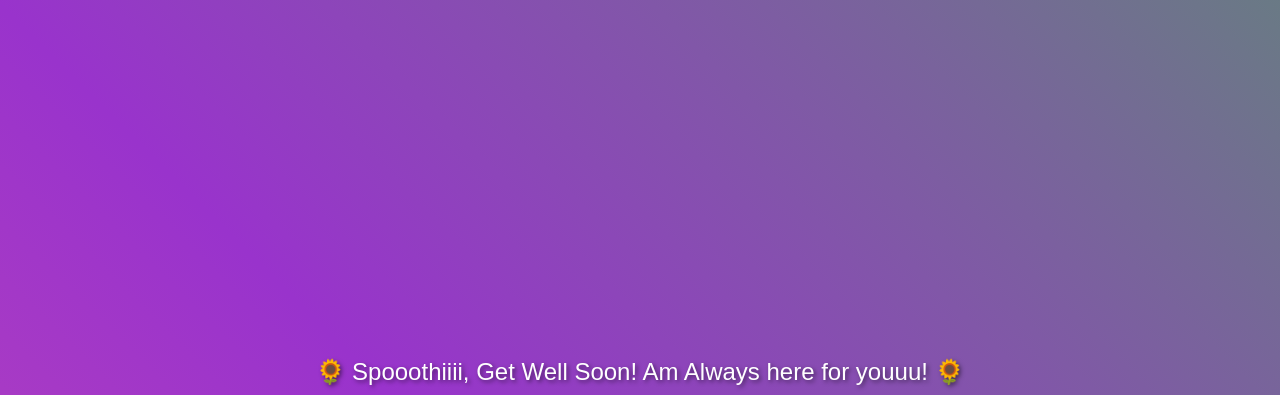
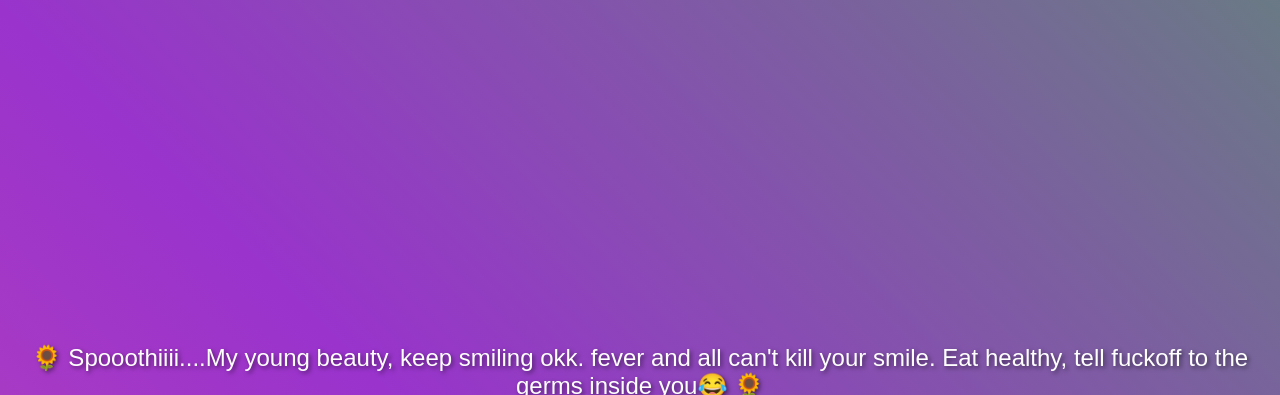
Before and after one commit to aswykp/getwellsoon, a plain HTML site: page index.html in a window 1280 px wide. Shown: the top 395 px of the page. Drawn offline with Linux system fonts and the light colour scheme.

Commit message:
Update index.html

```diff
--- a/index.html
+++ b/index.html
@@ -55,7 +55,7 @@
 </head>
 <body>
     <div id="getWellSoon">
-        <p>🌻 Spooothiiii, Get Well Soon! Am Always here for youuu! 🌻</p>
+        <p>🌻 Spooothiiii....My young beauty, keep smiling okk. fever and all can't kill your smile. Eat healthy, tell fuckoff to the germs inside you😂 🌻</p>
         <div id="animationContainer">🌈</div>
     </div>
 </body>
```
